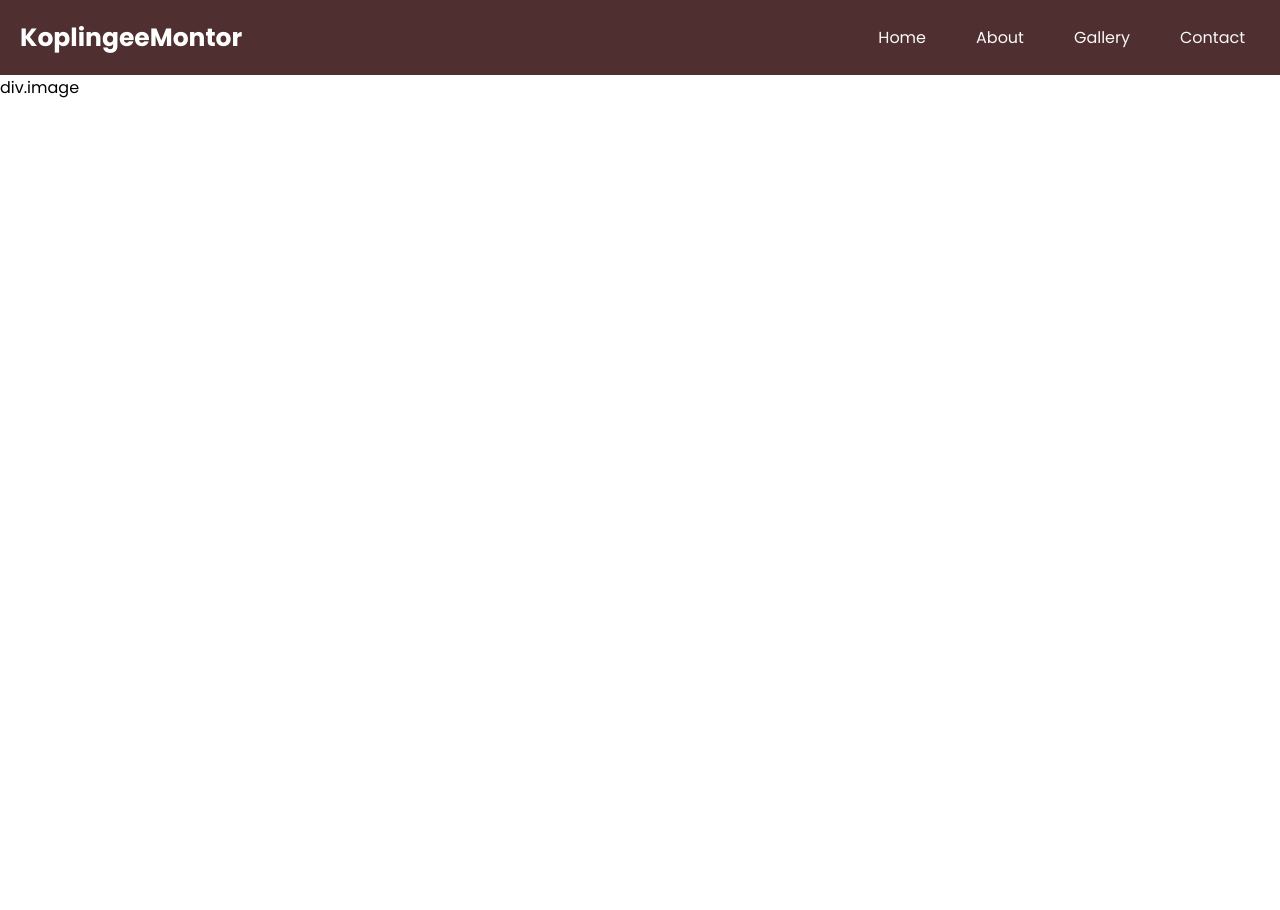
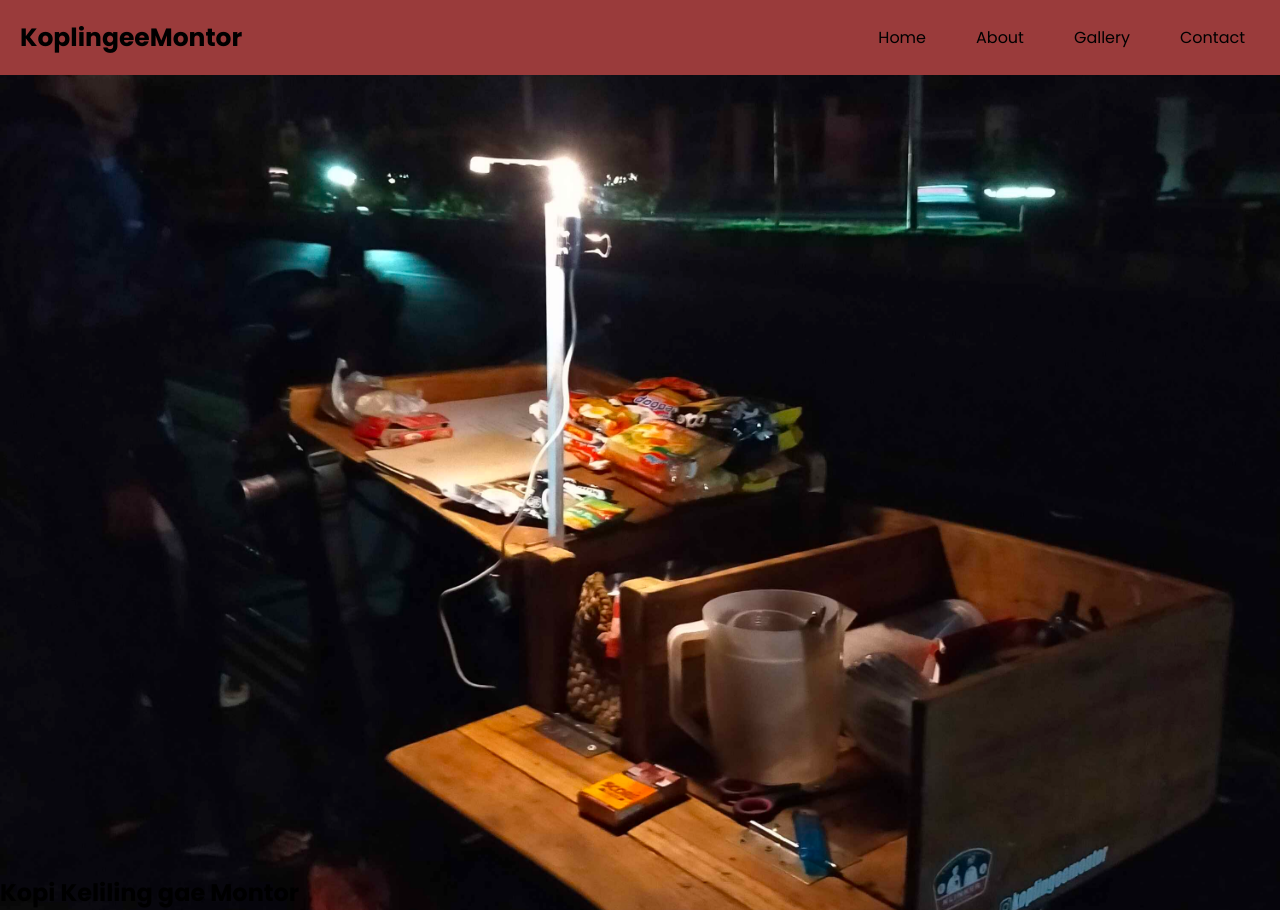
Before and after one commit to Sannndy444/landingPage, a plain HTML site: page index.html in a window 1280 px wide. Before the commit the page ends 800 px from the top, so only its background shows below. Drawn offline with Linux system fonts and the light colour scheme.

Commit message:
menambahkan gambar ke section sebagai background

```diff
--- a/css/style.css
+++ b/css/style.css
@@ -9,12 +9,14 @@ body {
     font-family: 'Poppins';
 }
 
+/* Header Start */
+
 header {
     display: flex;
     justify-content: space-between;
     align-items: center;
     padding: 0px 10px 0px 20px;
-    background-color: #4F2F2F;
+    background-color: #9A3B3B;
 }
 
 /* .logo-container {
@@ -30,7 +32,7 @@ header {
 
 h1 {
     font-size: 25px;
-    color: white;
+    color: black;
 }
 
 .nav {
@@ -52,12 +54,26 @@ h1 {
 
 .nav li a {
     display: block;
-    color: rgb(249, 249, 249);
+    color: black;
     text-align: center;
     padding: 25px 25px;
     text-decoration: none;
 }
 
 .nav li a:hover {
-    background-color: #9B4922;
+    background-color: #F2ECBE;
 }
+
+/* Header End */
+
+/* Section Start */
+
+.background-section {
+    position: relative;
+    background-image: url('../image/01.jpg');
+    background-size: cover;
+    background-position: center;
+    padding: 800px 0px 0px 0px;
+}
+
+/* Section End */
--- a/index.html
+++ b/index.html
@@ -47,8 +47,10 @@
 
 
 
-    <section>
-        div.image
+    <section class="background-section">
+        <div class="content-1">
+            <h2>Kopi Keliling gae Montor</h2>
+        </div>
     </section>
 
 
```
